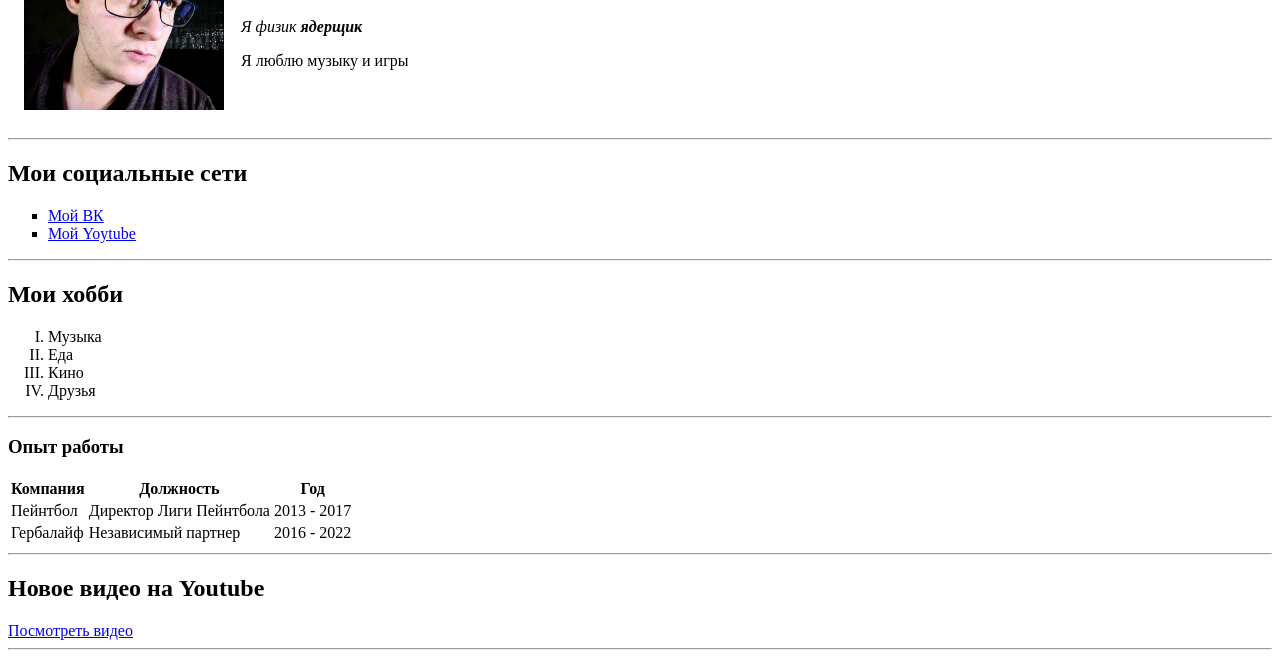
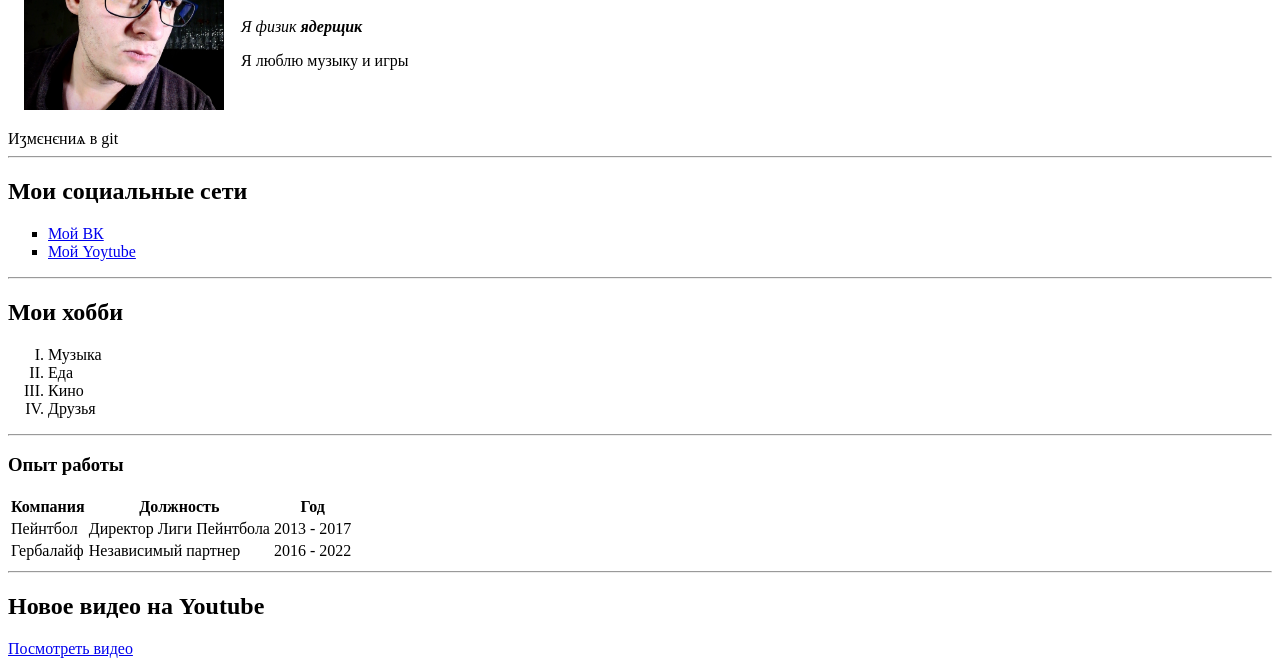
Before and after one commit to TurboAlex71/cv, a plain HTML site: page index.html in a window 1280 px wide. Shown: the part 114-779 px from the top of the page. Drawn offline with Linux system fonts and the light colour scheme.

Commit message:
first changes

```diff
--- a/index.html
+++ b/index.html
@@ -19,6 +19,8 @@
         </td>
       </tr>
     </table>
+
+    Иӡмєнєниѧ в git
 
     <hr />
 
```
Also changed, not shown: Youtube.html (+1 -0 lines).
